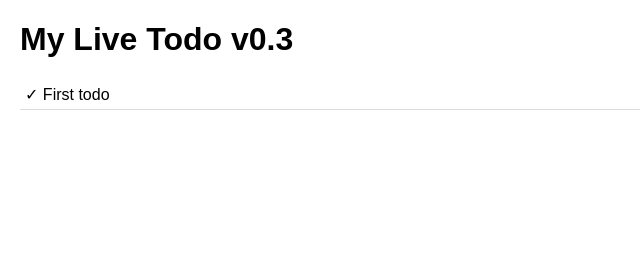
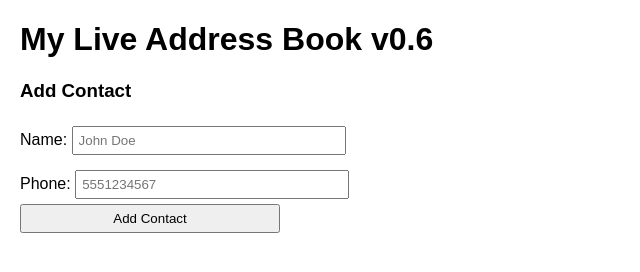
Before and after one commit to timbone72-CC/my-app, a website: page index.html in a window 1280 px wide. Shown: the whole page, without its empty margins (0-640 px from the left). Drawn offline with Linux system fonts and the light colour scheme.

Commit message:
Add JS to save contacts in browser v0.6

```diff
--- a/index.html
+++ b/index.html
@@ -1,28 +1,64 @@
-<!doctype html>
+<!DOCTYPE html>
 <html lang="en">
 <head>
-        <meta charset="UTF-8" />
-        <meta name="viewport" content="width=device-width, initial-scale=1.0" />
-        <title>Live Todo v0.3</title>
+  <meta charset="UTF-8">
+  <meta name="viewport" content="width=device-width, initial-scale=1.0">
+  <title>Live Address Book v0.6</title>
   <style>
-            body {
-                font-family: Arial;
-                margin: 20px;
-            }
-            ul {
-                list-style: none;
-                padding: 0;
-            }
-            li {
-                padding: 5px;
-                border-bottom: 1px solid #ddd;
-            }
+    body { font-family: Arial; margin: 20px; }
+    label { display: block; margin-top: 10px; }
+    input, button { padding: 5px; width: 260px; margin-top: 5px; }
+    ul { list-style: none; padding: 0; margin-top: 20px; }
+    li { padding: 8px; border-bottom: 1px solid #ddd; }
   </style>
 </head>
 <body>
-        <h1>My Live Todo v0.3</h1>
-        <ul>
-            <li>✓ First todo</li>
-        </ul>
+  <h1>My Live Address Book v0.6</h1>
+
+  <h3>Add Contact</h3>
+  <label>
+    Name:
+    <input id="name" type="text" placeholder="John Doe">
+  </label>
+
+  <label>
+    Phone:
+    <input id="phone" type="tel" placeholder="5551234567">
+  </label>
+
+  <button onclick="addContact()">Add Contact</button>
+
+  <ul id="contacts"></ul>
+
+  <script>
+    const contacts = [];
+
+    function addContact() {
+      const name = document.getElementById('name').value.trim();
+      const phone = document.getElementById('phone').value.trim();
+
+      if (!name || !phone) {
+        alert('Please enter name and phone');
+        return;
+      }
+
+      contacts.push({ name, phone });
+      renderContacts();
+
+      document.getElementById('name').value = '';
+      document.getElementById('phone').value = '';
+    }
+
+    function renderContacts() {
+      const list = document.getElementById('contacts');
+      list.innerHTML = '';
+
+      contacts.forEach(c => {
+        const li = document.createElement('li');
+        li.innerHTML = '<strong>' + c.name + '</strong><br>' + c.phone;
+        list.appendChild(li);
+      });
+    }
+  </script>
 </body>
 </html>
```
Lines whose indentation alone changed are shown as unchanged.
